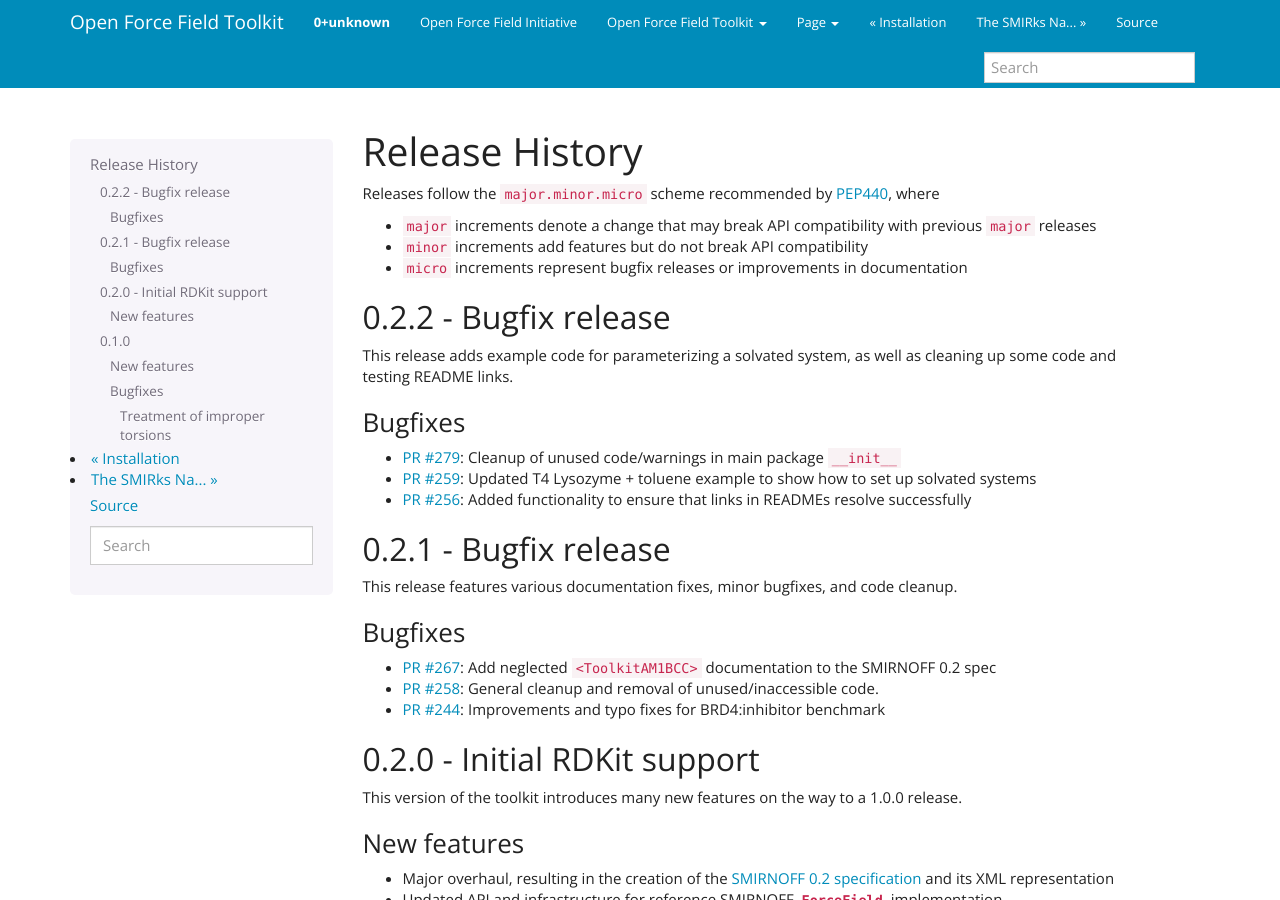
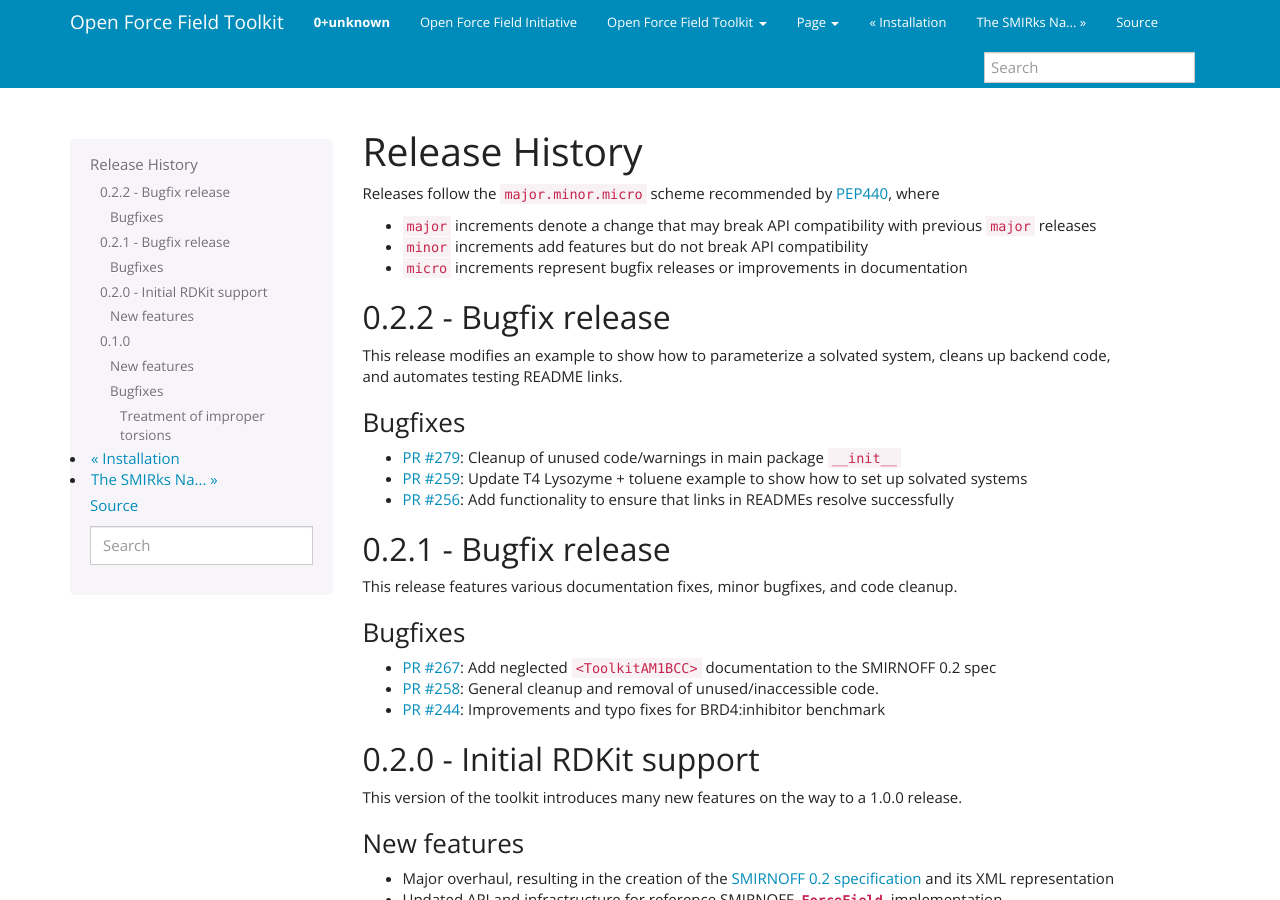
Before and after one commit to openforcefield/openff-toolkit, a Sphinx documentation site: the page built from docs/releasehistory.rst, in a window 1280 px wide and 900 px high. Built offline with Sphinx 7.4.7, drawn with Linux system fonts in a browser that asks for light colours.

Commit message:
Typo-check 0.2.2 releasenotes

```diff
--- a/docs/releasehistory.rst
+++ b/docs/releasehistory.rst
@@ -11,13 +11,13 @@ Releases follow the ``major.minor.micro`` scheme recommended by `PEP440 <https:/
 0.2.2 - Bugfix release
 ----------------------
 
-This release adds example code for parameterizing a solvated system, as well as cleaning up some code and testing README links.
+This release modifies an example to show how to parameterize a solvated system, cleans up backend code, and automates testing README links.
 
 Bugfixes
 """"""""
 * `PR #279 <https://github.com/openforcefield/openforcefield/pull/279>`_: Cleanup of unused code/warnings in main package ``__init__``
-* `PR #259 <https://github.com/openforcefield/openforcefield/pull/259>`_: Updated T4 Lysozyme + toluene example to show how to set up solvated systems
-* `PR #256 <https://github.com/openforcefield/openforcefield/pull/256>`_: Added functionality to ensure that links in READMEs resolve successfully
+* `PR #259 <https://github.com/openforcefield/openforcefield/pull/259>`_: Update T4 Lysozyme + toluene example to show how to set up solvated systems
+* `PR #256 <https://github.com/openforcefield/openforcefield/pull/256>`_: Add functionality to ensure that links in READMEs resolve successfully
 
 
 0.2.1 - Bugfix release
```
